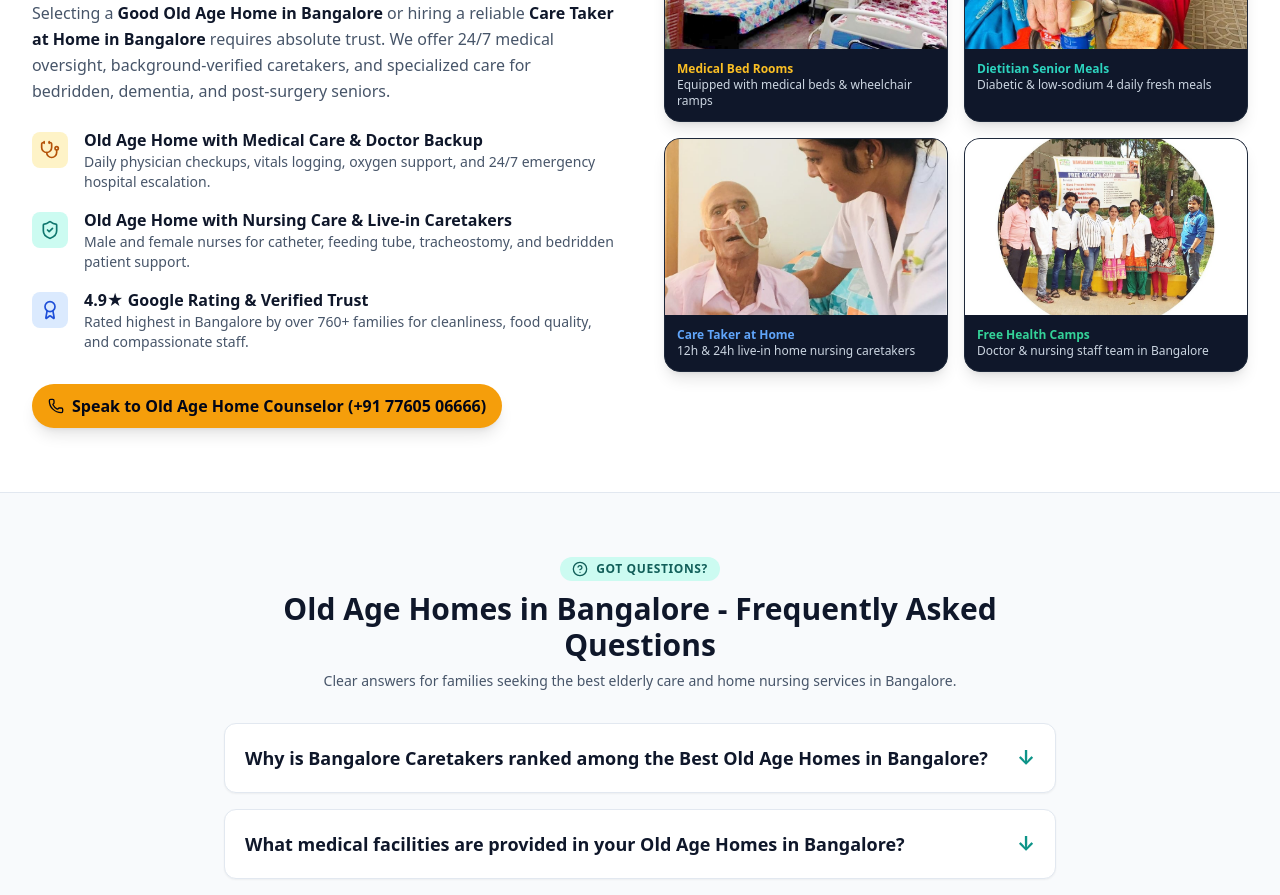
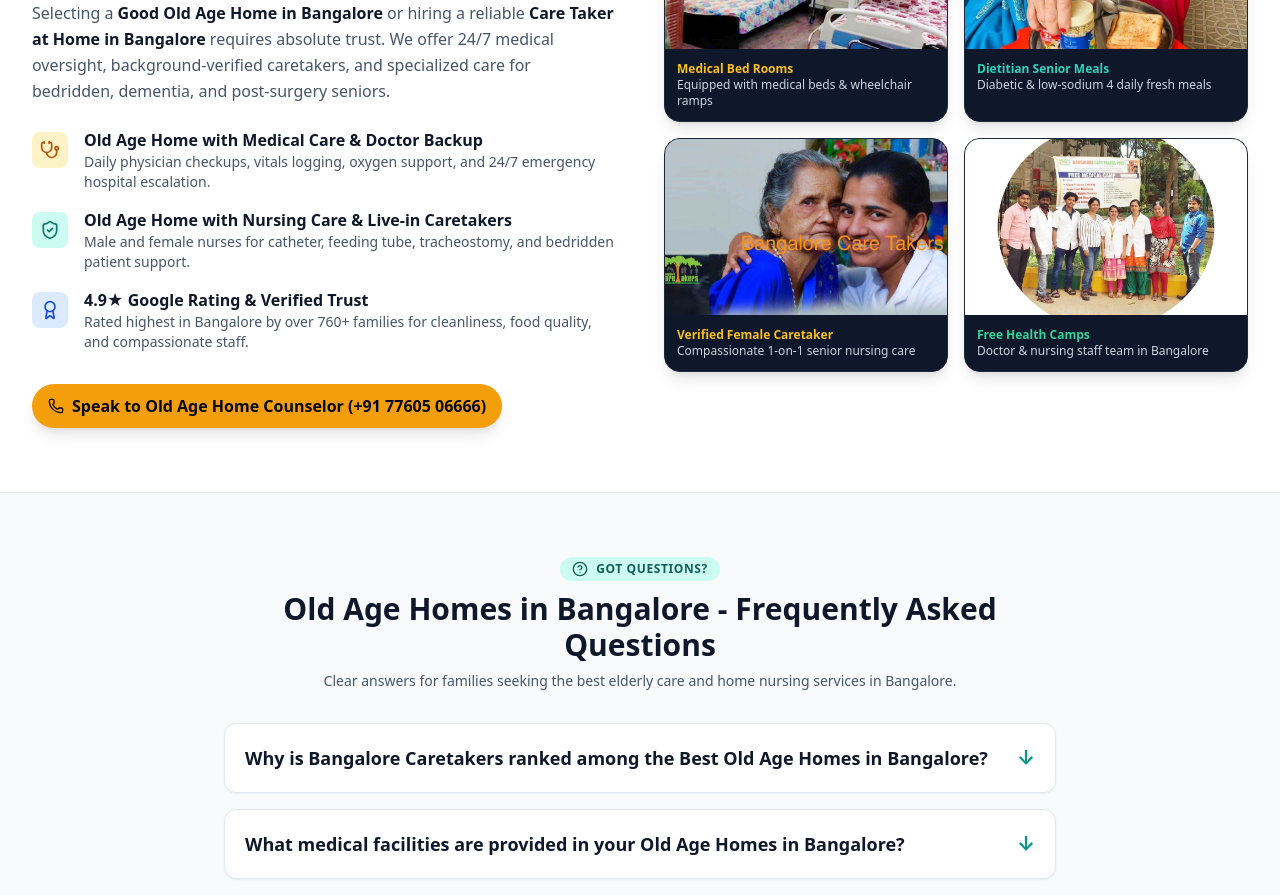
Before and after one commit to rahul-chacko-7/bangalore-caretakers, a React (Vite) app: page / in a window 1280 px wide. Shown: the part 3940-4835 px from the top of the page. Built offline with nearby package versions, Linux system fonts and the light colour scheme.

Commit message:
AddAuthenticSeniorCaretakerBondPhoto

```diff
--- a/src/pages/HomeNursingPage.jsx
+++ b/src/pages/HomeNursingPage.jsx
@@ -93,10 +93,10 @@ export default function HomeNursingPage({ onOpenInquiry }) {
           <div className="bg-slate-900 text-white rounded-3xl overflow-hidden shadow-2xl grid grid-cols-1 lg:grid-cols-12 items-center">
             <div className="lg:col-span-6">
               <img
-                src="/assets/nurse-patient-care.jpg"
-                alt="Bangalore Caretakers Female Nurse Assisting Senior Patient at Home"
+                src="/assets/senior-caretaker-bond.jpg"
+                alt="Compassionate Female Nurse & Care Taker at Home in Bangalore"
                 width="600"
-                height="450"
+                height="400"
                 loading="lazy"
                 className="w-full h-80 lg:h-full object-cover"
               />
--- a/src/pages/HomePage.jsx
+++ b/src/pages/HomePage.jsx
@@ -360,16 +360,16 @@ export default function HomePage({ onOpenInquiry }) {
 
               <div className="bg-slate-900 text-white rounded-2xl overflow-hidden shadow-lg border border-slate-800">
                 <img
-                  src="/assets/nurse-patient-care.jpg"
-                  alt="Care Taker at Home in Bangalore"
+                  src="/assets/senior-caretaker-bond.jpg"
+                  alt="Compassionate Female Care Taker at Home in Bangalore"
                   width="400"
                   height="300"
                   loading="lazy"
-                  className="w-full h-44 object-cover"
+                  className="w-full h-44 object-cover hover:scale-105 transition-transform duration-300"
                 />
                 <div className="p-3 text-xs">
-                  <div className="font-bold text-blue-400">Care Taker at Home</div>
-                  <div className="text-slate-300">12h & 24h live-in home nursing caretakers</div>
+                  <div className="font-bold text-amber-400">Verified Female Caretaker</div>
+                  <div className="text-slate-300">Compassionate 1-on-1 senior nursing care</div>
                 </div>
               </div>
 
```
Also changed, not shown: public/assets/senior-caretaker-bond.jpg (added).
